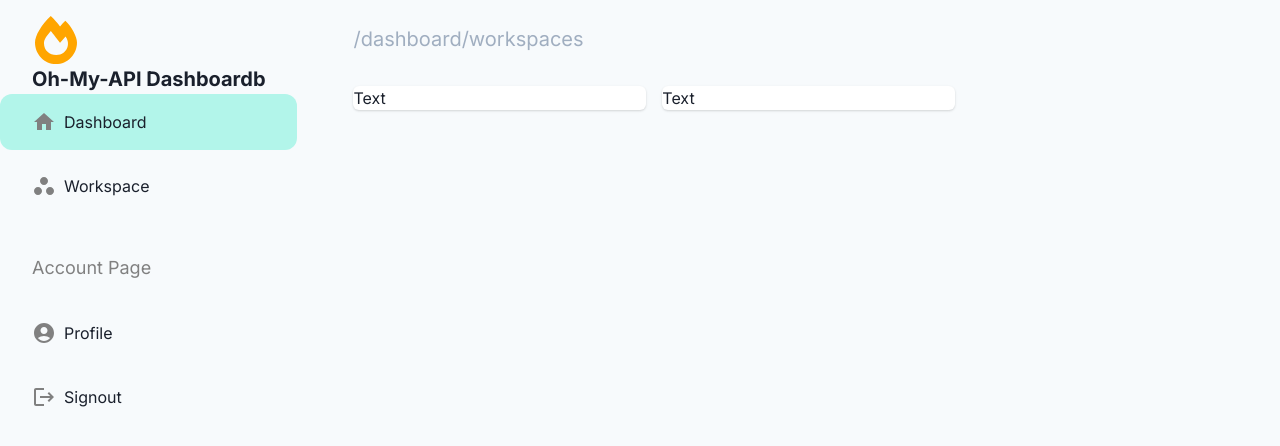
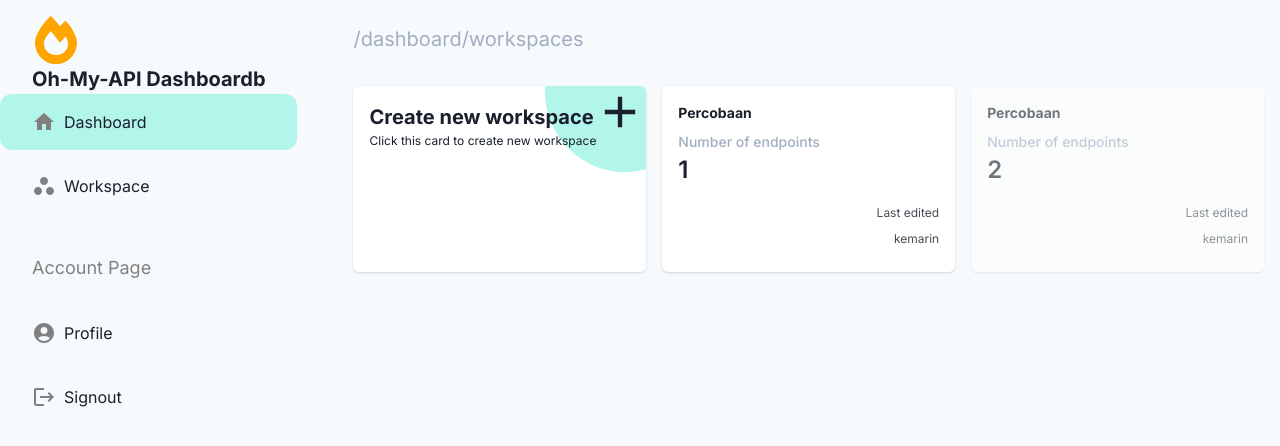
Before and after one commit to SeptAlfauzan/oh-my-api, a Next.js app: page /dashboard/workspaces in a window 1280 px wide. Shown: the top 446 px of the page. Built offline with nearby package versions, Linux system fonts and the light colour scheme.

Commit message:
add: WorkSpaceCard and CreateCard components

```diff
--- a/src/app/dashboard/workspaces/page.tsx
+++ b/src/app/dashboard/workspaces/page.tsx
@@ -19,16 +19,42 @@ import CreateCard from "./widgets/create_card";
 import WorkSpaceCard from "./widgets/workspace_card";
 import DashboardSidebar from "../dashboard_sidebar";
 import Dialog from "@/widgets/dialog";
+import { WorkspaceItem } from "@/interfaces";
 export default function WorkspacePage() {
   const { isOpen, onOpen, onClose } = useDisclosure();
+
+  const dummy: WorkspaceItem[] = [
+    {
+      id: "asdasdas",
+      name: "Percobaan",
+      lasEdited: "kemarin",
+      numberEndpoints: 1,
+      isActive: true,
+    },
+    {
+      id: "asdasdas",
+      name: "Percobaan",
+      lasEdited: "kemarin",
+      numberEndpoints: 2,
+      isActive: false,
+    },
+  ];
 
   return (
     <Box display={"flex"} background={"gray.50"} minHeight={"100vh"} gap={10}>
       <DashboardSidebar />
       <DashboardContainer>
         <SimpleGrid columns={3} spacing={4}>
-          <WorkSpaceCard />
           <CreateCard onClick={onOpen} />
+          {dummy.map((item, i) => (
+            <WorkSpaceCard
+              key={i}
+              item={item}
+              props={{
+                _hover: { cursor: "pointer", background: "teal.100" },
+              }}
+            />
+          ))}
         </SimpleGrid>
       </DashboardContainer>
 
--- a/src/app/dashboard/workspaces/widgets/create_card.tsx
+++ b/src/app/dashboard/workspaces/widgets/create_card.tsx
@@ -1,8 +1,41 @@
 "use client";
-import { Card } from "@chakra-ui/react";
+import { Box, Card, Text } from "@chakra-ui/react";
+import { MdAdd } from "react-icons/md";
 type Props = {
   onClick: () => void;
 };
 export default function CreateCard({ onClick }: Props) {
-  return <Card onClick={onClick}>Text</Card>;
+  return (
+    <Card
+      onClick={onClick}
+      position={"relative"}
+      overflow={"clip"}
+      role="group"
+    >
+      <Box padding={4} zIndex={2}>
+        <Text fontSize={"xl"} fontWeight={"bold"}>
+          Create new workspace
+        </Text>
+        <Text fontSize={12}>Click this card to create new workspace</Text>
+      </Box>
+      <Box
+        background={"teal.100"}
+        position={"absolute"}
+        borderRadius={100}
+        width={40}
+        height={40}
+        top={"-40%"}
+        right={"-20%"}
+        _groupHover={{
+          width: 1000,
+          height: 1000,
+          transition: "1s",
+          cursor: "pointer",
+        }}
+      ></Box>
+      <Box top={0} right={0} position={"absolute"}>
+        <MdAdd size={52} />
+      </Box>
+    </Card>
+  );
 }
--- a/src/app/dashboard/workspaces/widgets/workspace_card.tsx
+++ b/src/app/dashboard/workspaces/widgets/workspace_card.tsx
@@ -1,5 +1,33 @@
-import { Card } from "@chakra-ui/react";
+import { WorkspaceItem } from "@/interfaces";
+import {
+  Card,
+  ChakraProps,
+  Stat,
+  StatHelpText,
+  StatLabel,
+  StatNumber,
+} from "@chakra-ui/react";
 
-export default function WorkSpaceCard() {
-  return <Card>Text</Card>;
+type Props = {
+  item: WorkspaceItem;
+  props?: ChakraProps;
+};
+export default function WorkSpaceCard({ item, props }: Props) {
+  return (
+    <Card padding={4} {...props} opacity={item.isActive ? 1 : 0.6}>
+      <Stat>
+        <StatLabel mb={2} fontWeight={"bold"}>
+          {item.name}
+        </StatLabel>
+        <StatLabel color={"gray.400"}>Number of endpoints</StatLabel>
+        <StatNumber fontSize={"2xl"}>{item.numberEndpoints}</StatNumber>
+        <StatHelpText fontSize={12} mt={4} textAlign={"right"}>
+          Last edited
+        </StatHelpText>
+        <StatHelpText fontSize={12} textAlign={"right"}>
+          {item.lasEdited}
+        </StatHelpText>
+      </Stat>
+    </Card>
+  );
 }
```
Also changed, not shown: src/interfaces.tsx (+8 -0 lines).
